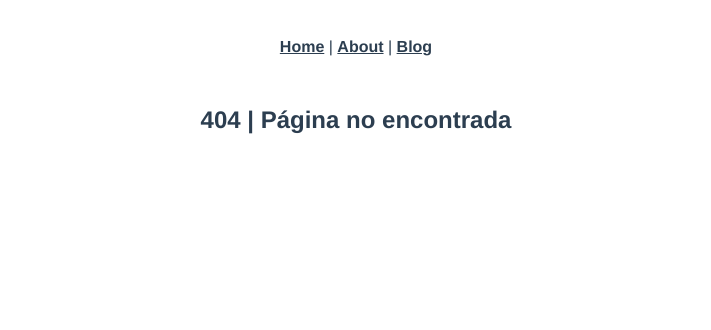
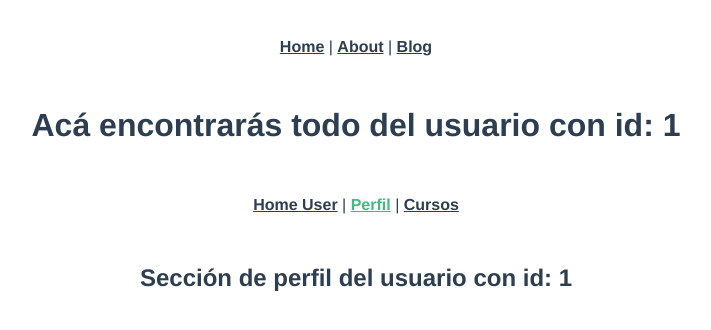
Before and after one commit to AnderDaZu/startfree, a Vue app: page /users/1/profile in a window 1280 px wide. Before the commit this address had no page. Shown: the top 330 px of the page, without its empty margins (284-995 px from the left). Built offline with nearby package versions, Linux system fonts and the light colour scheme.

Commit message:
Uso de rutas anidadas

```diff
--- a/src/router/index.js
+++ b/src/router/index.js
@@ -47,18 +47,32 @@ const routes = [
     name: 'product',
     component: () => import('../views/productView.vue')
   },
-
+  {
+    // cuando a algún parametro se le agrega al final ? quiere decir que es opcional
+    path: '/users/:user?',
+    name: 'users',
+    component: () => import('../views/UsersView.vue'),
+    children: [
+      // rutas hijas - rutas anidadas
+      {
+        path: '',
+        component: () => import('../views/users/IndexView.vue')
+      },
+      {
+        path: 'profile',
+        component: () => import('../views/users/ProfileView.vue')
+      },
+      {
+        path: 'courses',
+        component: () => import('../views/users/CourseView.vue')
+      }
+    ]
+  },
   {
     path: '/:pathMatch(.*)',
     name: 'not-found',
     component: () => import('../views/NotFound.vue')
   },
-  {
-    // cuando a algún parametro se le agrega al final ? quiere decir que es opcional
-    path: '/users/:user?',
-    name: 'users',
-    component: () => import('../views/UsersView.vue')
-  }
 ]
 
 const router = createRouter({
--- a/src/views/UsersView.vue
+++ b/src/views/UsersView.vue
@@ -1,17 +1,27 @@
 <template>
-    <div v-if="is_list">
+    <!-- <div v-if="is_list">
         <h2>Acá se mostrará la lista de usuarios</h2>
     </div>
     <div v-else>
         <h2>Aquí se mostrará el detalle de un usuario</h2>
-    </div>
+    </div> -->
+    <h1>Acá encontrarás todo del usuario con id: {{ user_id }}</h1>
+
+    <nav>
+        <!-- <router-link to="/users/20">Home User</router-link> | -->
+        <router-link :to="'/users/' + user_id">Home User</router-link> |
+        <router-link :to="'/users/' + user_id + '/profile'">Perfil</router-link> |
+        <router-link :to="'/users/' + user_id + '/courses'">Cursos</router-link>
+    </nav>
+    <router-view/>
 </template>
 
 <script>
 export default {
     data(){
         return {
-            is_list: !this.$route.params.user ? true : false
+            // is_list: !this.$route.params.user ? true : false,
+            user_id: this.$route.params.user
         }
     }
 }
--- /dev/null
+++ b/src/views/users/CourseView.vue
@@ -0,0 +1,17 @@
+<template>
+    <h2>Sección de cursos del usuario con id: {{ user_id }}</h2>
+</template>
+
+<script>
+export default {
+    data(){
+        return {
+            user_id: this.$route.params.user
+        }
+    }
+}
+</script>
+
+<style>
+
+</style>
--- /dev/null
+++ b/src/views/users/IndexView.vue
@@ -0,0 +1,13 @@
+<template>
+    <h2>Información general</h2>
+</template>
+
+<script>
+export default {
+
+}
+</script>
+
+<style>
+
+</style>
--- /dev/null
+++ b/src/views/users/ProfileView.vue
@@ -0,0 +1,17 @@
+<template>
+    <h2>Sección de perfil del usuario con id: {{ user_id }}</h2>
+</template>
+
+<script>
+export default {
+    data(){
+        return {
+            user_id: this.$route.params.user
+        }
+    }
+}
+</script>
+
+<style>
+
+</style>
```
